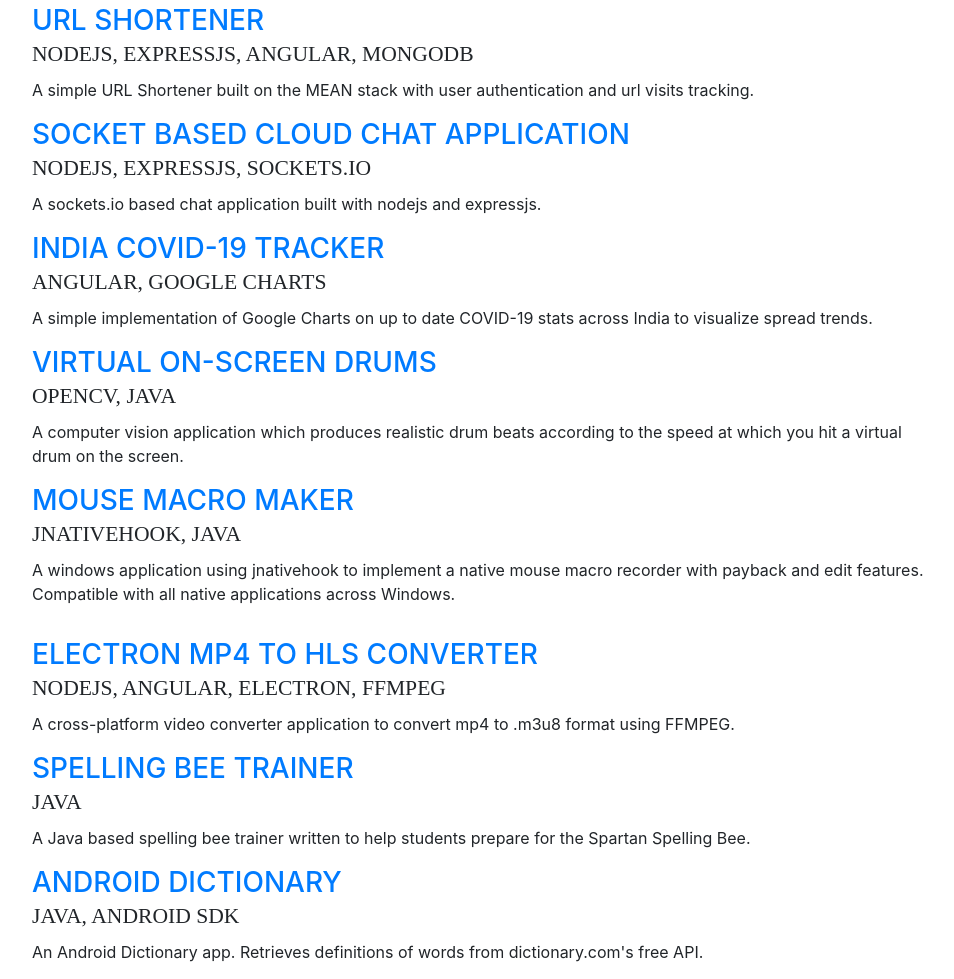
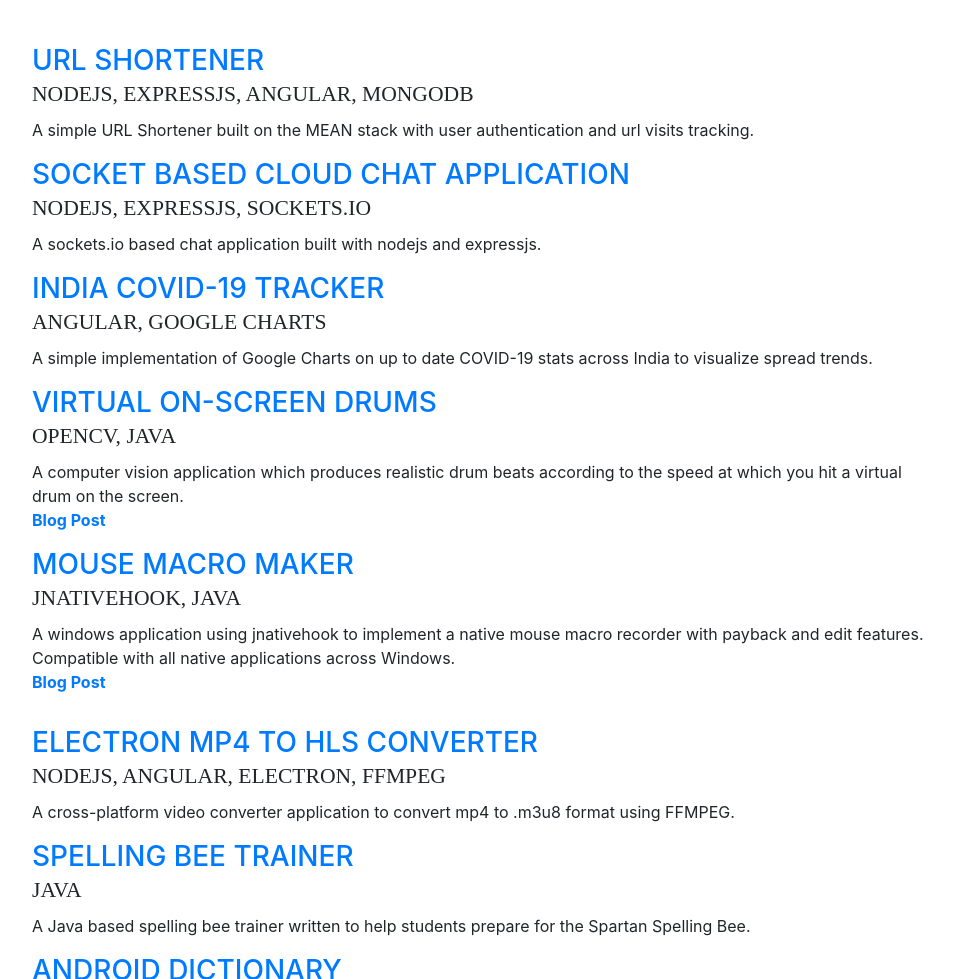
Before and after one commit to KarthikeyanM-1997/Vetox.github.io, a website with bundled scripts: page index.html in a window 1280 px wide. Shown: the part 3445-4424 px from the top of the page, without its empty margins (288-1242 px from the left). Built offline with nearby package versions, Linux system fonts and the light colour scheme; a web font is replaced by a local one.

Commit message:
=add marks

```diff
--- a/index.html
+++ b/index.html
@@ -143,6 +143,7 @@
                         <div class="subheading mb-3">Offered by : CodeChef</div>
                         <div>
                         <p>Handle : xvetox
+                        <p>Score : 750 / 750
                         <p>License ID: 846b3cc</div>
                         <p></p>
                     </div>
@@ -238,15 +239,17 @@
                         <div class="subheading mb-2">OpenCV, Java</div>
                         <div>A computer vision application which produces realistic drum beats according to
                             the speed at which you hit a virtual drum on the screen.</div>
+                        <a href='http://www.iamkarthi.com/opencv-experiment-virtual-on-screen-drums/'><b>Blog Post</b></a>
                     </div>
                 </div>
                 <div class="resume-item d-flex flex-column flex-md-row mb-3">
                     <div class="resume-content mr-auto">
                         <h3 class="mb-0"><a href="https://github.com/Vetox/MouseMacroMaker">Mouse Macro Maker</a></h3>
                         <div class="subheading mb-2">jNativeHook, Java</div>
-                        <p>A windows application using jnativehook to implement a native mouse macro
+                        <div>A windows application using jnativehook to implement a native mouse macro
                             recorder with payback and edit features. Compatible with all native applications
-                            across Windows.</p>
+                            across Windows.</div>
+                        <p><a href='http://www.iamkarthi.com/tutorial-mouse-macro-maker-using-jnativehook/'><b>Blog Post</b></a>
                     </div>
                 </div>
                 <div class="resume-item d-flex flex-column flex-md-row mb-3">
@@ -268,6 +271,7 @@
                         <h3 class="mb-0"><a href="https://github.com/Vetox/OnlineDictionary">Android Dictionary</a></h3>
                         <div class="subheading mb-2">Java, Android SDK</div>
                         <div>An Android Dictionary app. Retrieves definitions of words from dictionary.com's free API.</div>
+                        <a href='http://www.iamkarthi.com/java-dictionary-application-using-json/'><b>Blog Post</b></a>
                     </div>
                 </div>
 
```
